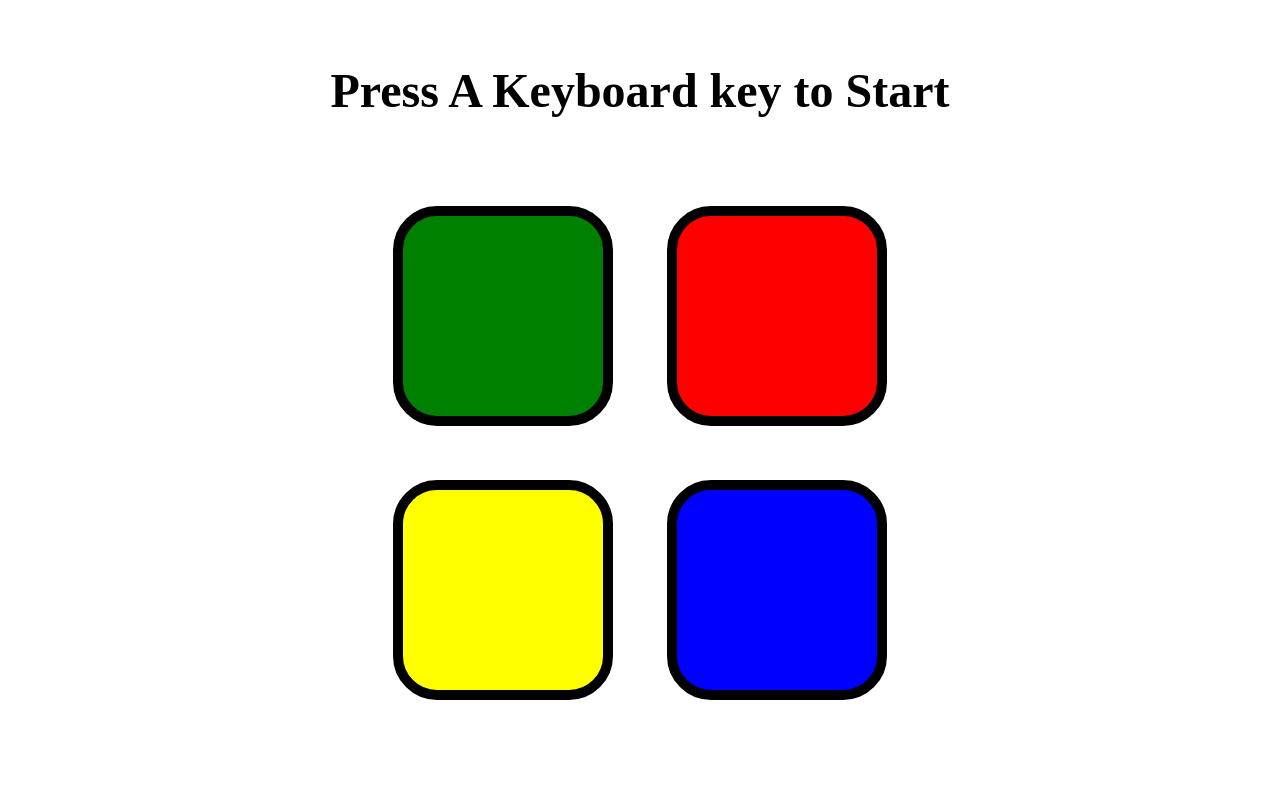
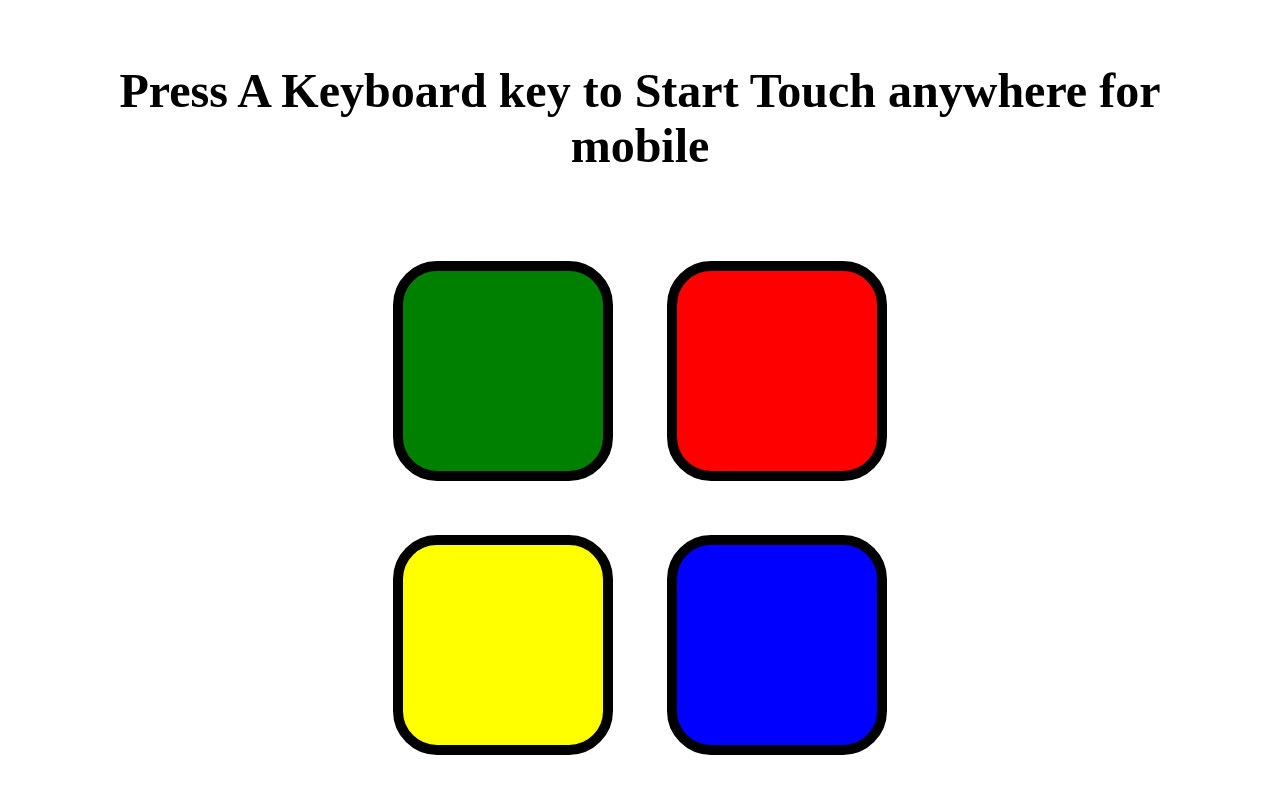
Before and after one commit to PearlinRishwanthR/The-Simon-Game, a plain HTML site: page index.html in a window 1280 px wide. Drawn offline with nearby package versions, Linux system fonts and the light colour scheme.

Commit message:
Update index.html

```diff
--- a/index.html
+++ b/index.html
@@ -9,7 +9,7 @@
 </head>
 
 <body ontouchstart="myFunction()">
-  <h1 id="level-title">Press A Keyboard key to Start</h1>
+  <h1 id="level-title">Press A Keyboard key to Start Touch anywhere for mobile</h1>
   <div class="container">
     <div lass="row">
 
```
